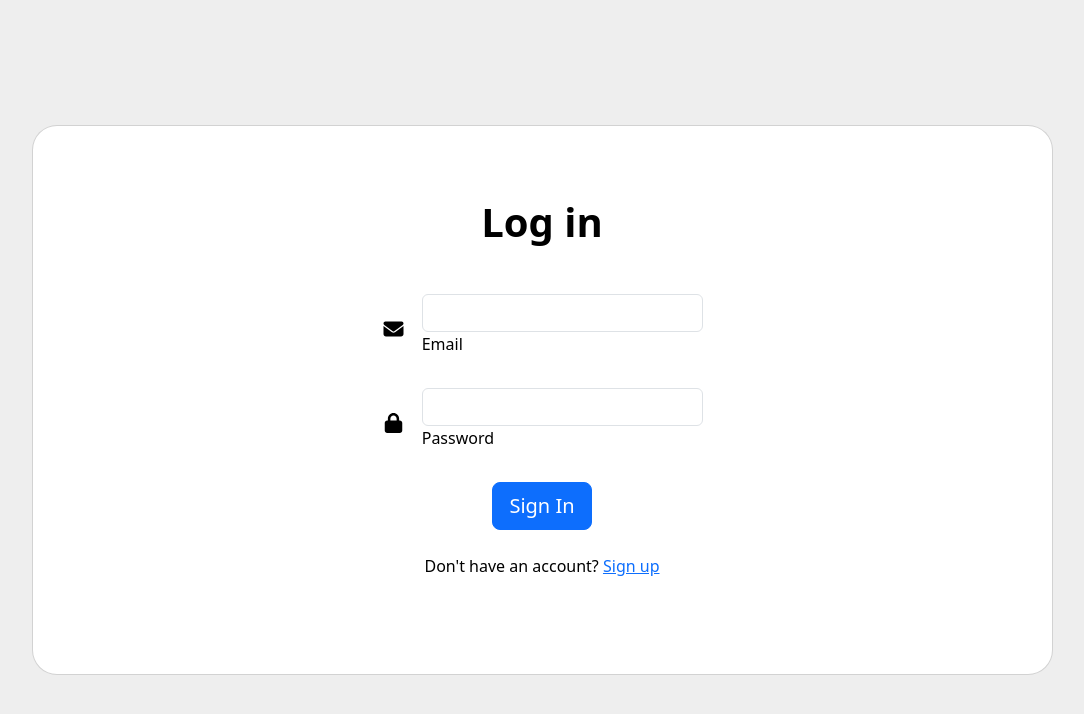
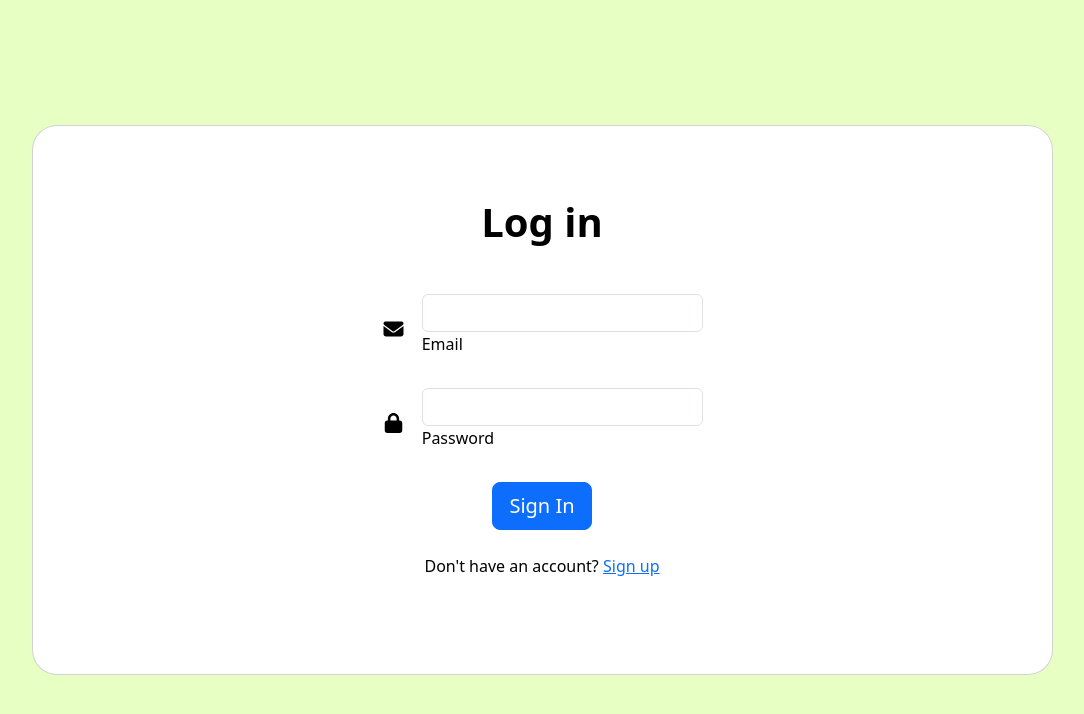
Before and after one commit to jaydgm/vlog, a React (Vite) app in the folder client/: page /login in a window 1280 px wide. Shown: the top 714 px of the page, without its empty margins (98-1182 px from the left). Built offline with nearby package versions, Linux system fonts and the light colour scheme.

Commit message:
Add classname for login container

```diff
--- a/client/src/components/Login.jsx
+++ b/client/src/components/Login.jsx
@@ -53,7 +53,7 @@ function Login() {
 
     return (
         <>
-        <section className="vh-100" style={{ backgroundColor: "#eee" }}>
+        <section className="login-container vh-100">
             <div className="container h-100">
             <div className="row d-flex justify-content-center align-items-center h-100">
                 <div className="col-lg-12 col-xl-11">
```
